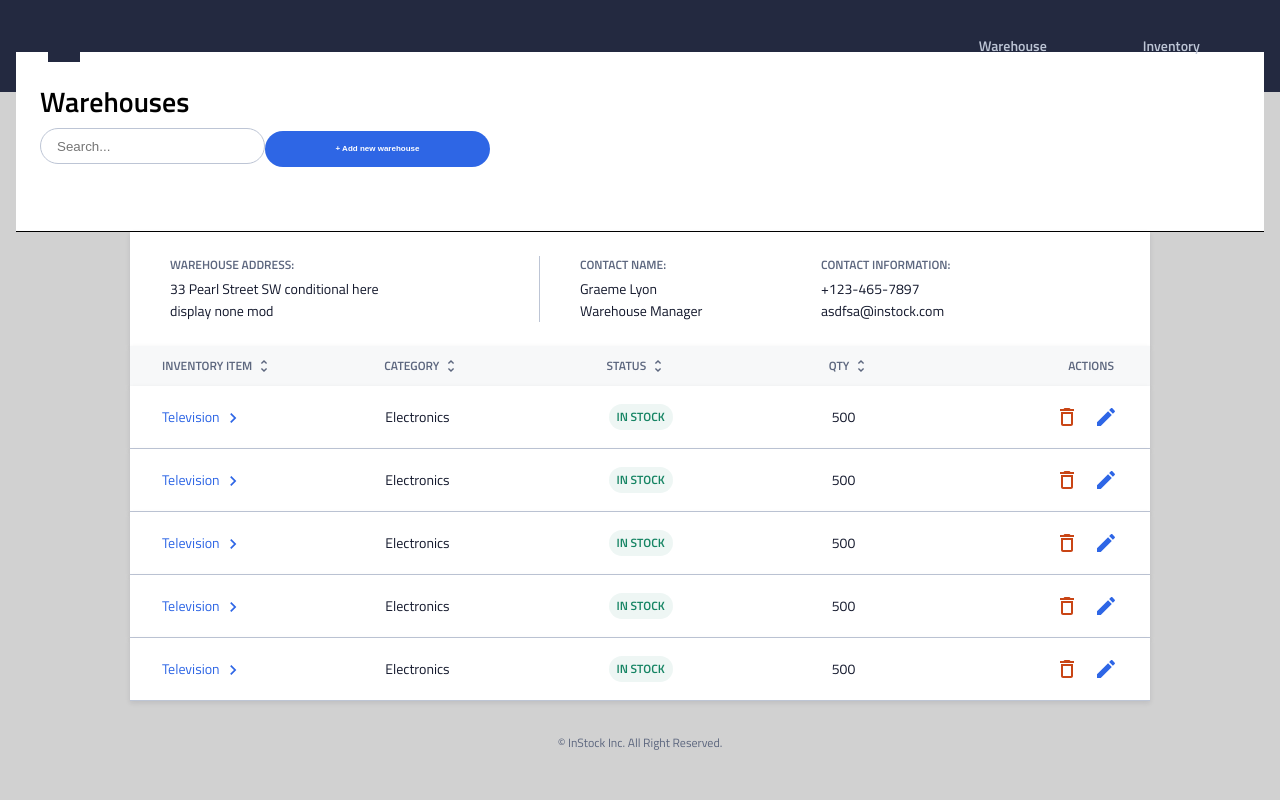
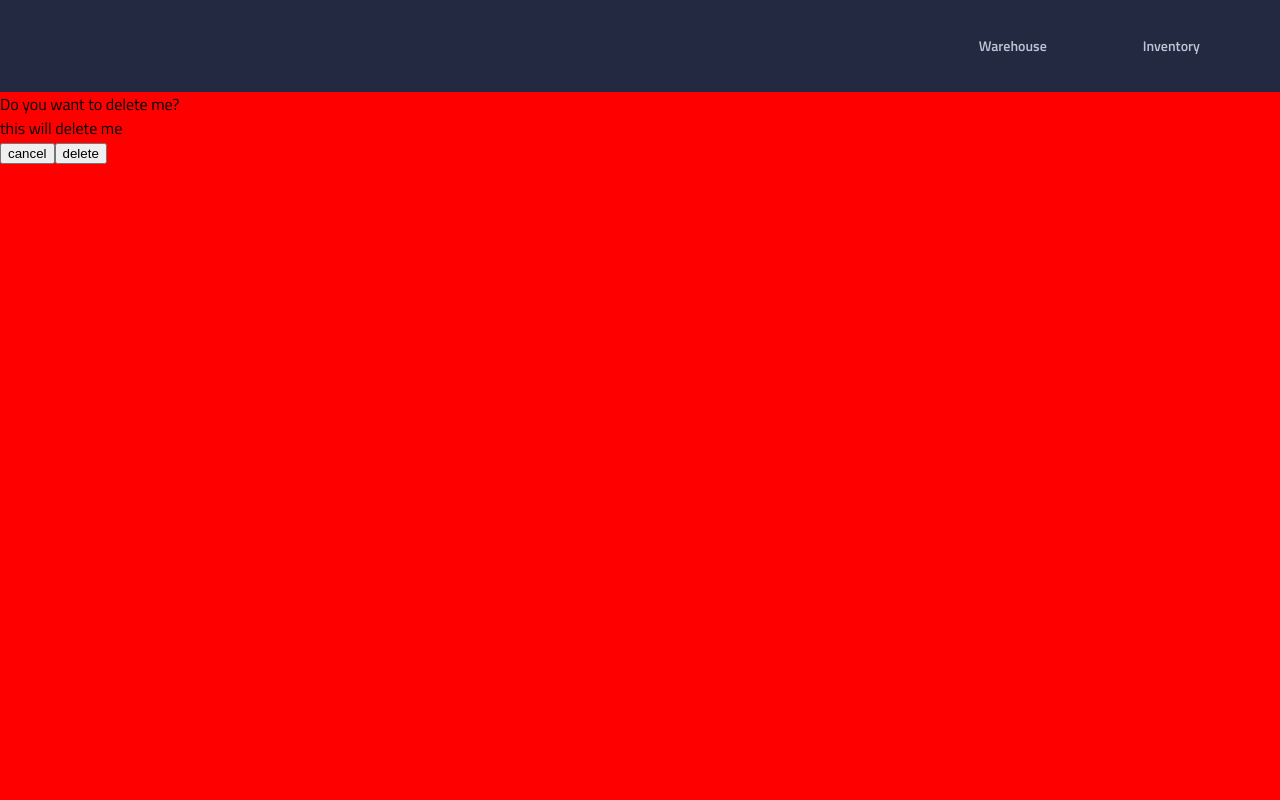
Before and after one commit to danlin0226/instock-merritt, a React (Create React App) app: page / in a window 1280 px wide. Shown: the top 800 px of the page. Built offline with nearby package versions, Linux system fonts and the light colour scheme.

Commit message:
made delete modal page

```diff
--- a/src/components/title/Title.scss
+++ b/src/components/title/Title.scss
@@ -12,7 +12,7 @@ body {
     &__text-con{
         width: 100%;
         height: 100%;
-        border-bottom: 1px solid black;
+        border-bottom: 1px solid #BDC5D5;
     }
     &__text{
         width: 150px;
--- a/src/pages/InventoryPage.jsx
+++ b/src/pages/InventoryPage.jsx
@@ -1,7 +1,12 @@
-import React from "react";
+import React from 'react'
+import Title from '../components/title/Title.jsx'
+const InventoryPage = () => {
+  return (
+    <>
+      <Title />
+      <div>Inventory Page</div>
+    </>
+  )
+}
 
-const InventoryPage = () => {
-  return <div>Inventory Page</div>;
-};
-
-export default InventoryPage;
+export default InventoryPage
--- a/src/pages/WarehousesPage.jsx
+++ b/src/pages/WarehousesPage.jsx
@@ -1,11 +1,14 @@
-import React from 'react'
-
+import React, { useState } from 'react'
 import WarehouseDetails from '../components/warehouse-details/WarehouseDetails'
 import Title from '../components/title/Title'
+import DeleteModal from './delete-modal/DeleteModal'
 
 const WarehousesPage = () => {
+  // const [delOpen, setDelOpen] = useState(false)
+  const [delOpen, setDelOpen] = useState(true)
   return (
     <>
+      {delOpen && <DeleteModal setDelOpen={setDelOpen} />}
       <Title />
       <WarehouseDetails />
     </>
--- a/src/pages/delete-modal/DeleteModal.jsx
+++ b/src/pages/delete-modal/DeleteModal.jsx
@@ -0,0 +1,18 @@
+import './DeleteModal.scss'
+import React from 'react'
+const DeleteModal = ({ setDelOpen }) => {
+  return (
+    <div className="deletemodal">
+      <div className="deletemodal__sec-con1">
+        <div className="deletemodal__question">Do you want to delete me?</div>
+        <div className="deletemodal__confirm-text">this will delete me</div>
+      </div>
+      <div className="deletemodal__sec-con2">
+        <button className="deletemodal__cancel-btn">cancel</button>
+        <button className="deletemodal__delete-btn">delete</button>
+      </div>
+    </div>
+  )
+}
+
+export default DeleteModal
--- a/src/pages/delete-modal/DeleteModal.scss
+++ b/src/pages/delete-modal/DeleteModal.scss
@@ -0,0 +1,7 @@
+@use "../../main.scss";
+
+.deletemodal{
+    width: 100vw;
+    height: 100vw;
+    background-color: red;
+}
```
Also changed, not shown: src/App.js (+9 -9 lines).
